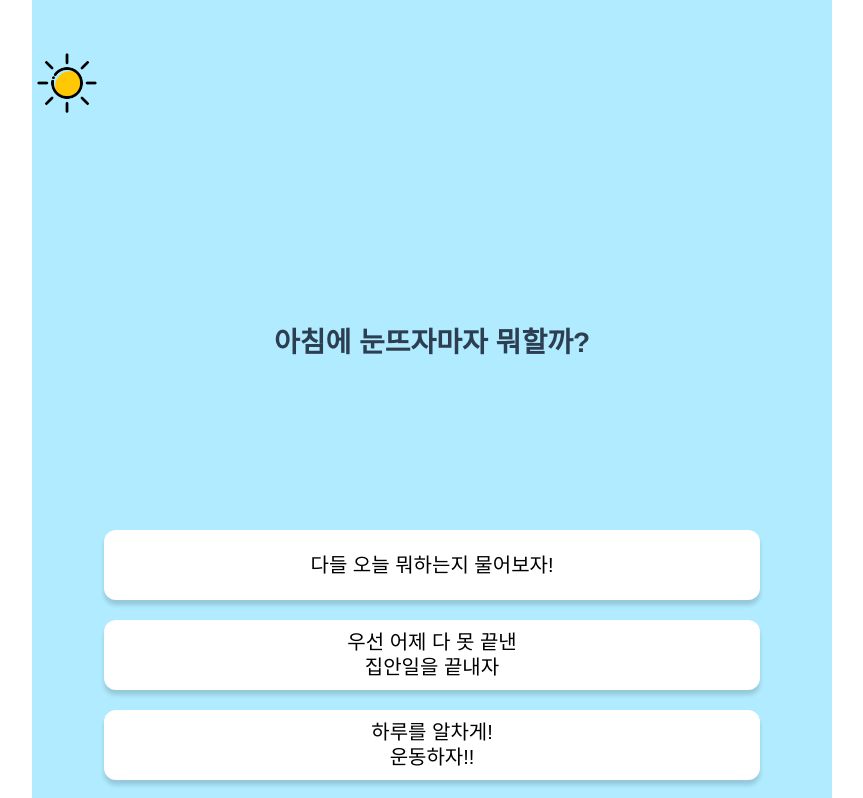
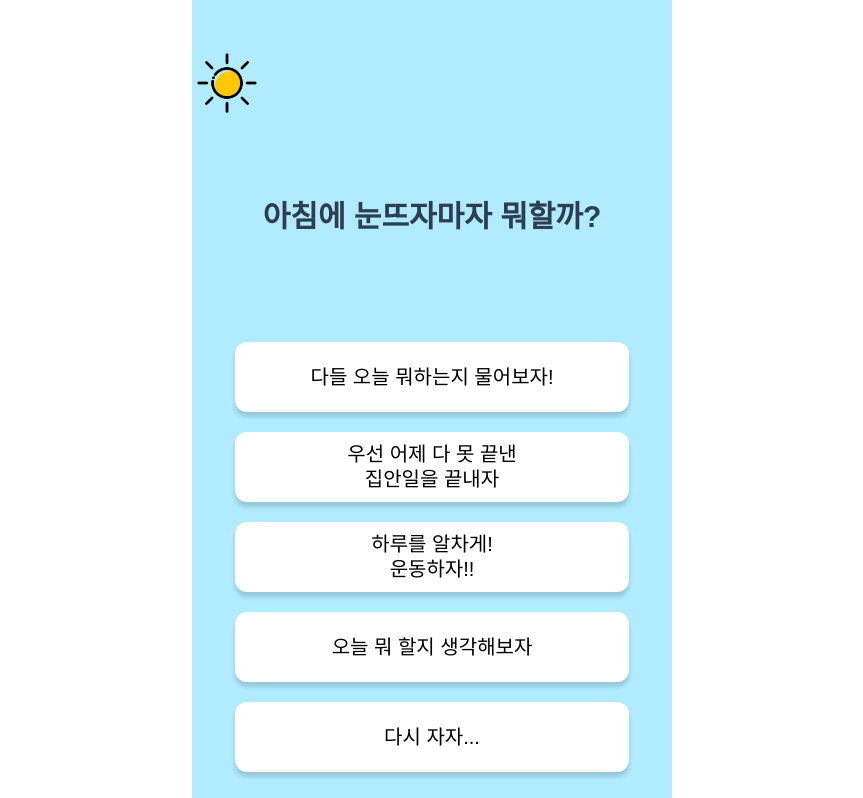
Before and after one commit to hytenic/Which-Electronic-Device-Am-I, a Vue app: page /#/question in a window 1280 px wide. Shown: the top 798 px of the page, without its empty margins (208-1071 px from the left). Built offline with nearby package versions, Linux system fonts and the light colour scheme.

Commit message:
fix broken web view ui and change font sizes using media queries

```diff
--- a/src/App.vue
+++ b/src/App.vue
@@ -18,7 +18,7 @@ export default {
   text-align: center;
   color: #2c3e50;
   /* min-height: 100vh; */
-  width: 100%;
+  width: 100vmin;
   height: 100%;
 }
 body {
@@ -27,7 +27,8 @@ body {
 /* fix width for tablets & laptop*/
 @media screen and (min-width: 480px){
   #app {
-    width: 100vmin;
+    width: 480px; /*// 웹뷰 해, 달, 별만 위치 망가짐 ㅜㅜ!*/
+    /* width: 100vmin; /*웹뷰 엄청 깨짐! */
     margin: 0 auto;
   }
 }
--- a/src/data/Questions.json
+++ b/src/data/Questions.json
@@ -154,7 +154,7 @@
     }
   },
   {
-    "question": "길을 지나가다가 들어가고 싶은 곳을 발견했다.\n어떤 곳일까?",
+    "question": "길을 지나가다가 \n들어가고 싶은 곳을 발견했다.\n어떤 곳일까?",
     "answers": [
       "요즘 유행하는 스타일의 옷가게",
       "최신 전자기기 스토어",
@@ -273,7 +273,7 @@
     }
   },
   {
-    "question": "오늘 하루를 끝내고 들어와 잘 준비를 마쳤다.\n잠들기 전, 방에서 뭐 할 거야?",
+    "question": "오늘 하루를 끝내고 들어와 \n잘 준비를 마쳤다.\n잠들기 전, 방에서 뭐 할 거야?",
     "answers": [
       "오늘 하루 느꼈던 감정과 생각들을\n다이어리에 옮겨본다",
       "SNS 하기",
--- a/src/data/Result.json
+++ b/src/data/Result.json
@@ -1,10 +1,10 @@
 {
-  "radio": "옛것의 미를 즐길 줄 아는 당신, \n촉촉한 아날로그 감성을 가지고 있군요. \n전자책보단 종이 냄새 나는 책이 좋고,\n가끔 옛날 것들이 \n아름답고 이뻐 보이진 않나요? \n바쁜 일상 속에서도  \n여유를 잃지 않으려고 노력하는 당신,  \n잔잔한 노래를 들으며 햇살 가득  \n바람 들어오는 창가에 앉아  \n추억을 돌아보는 시간이  \n당신에게 큰 충전이 될 것 같네요.",
+  "radio": "옛것의 미를 즐길 줄 아는 당신, \n촉촉한 아날로그 감성을 가지고 있군요. \n전자책보단 종이 냄새 나는 책이 좋고,\n가끔 옛날 것들이 \n아름답고 이뻐 보이진 않나요? \n바쁜 일상 속에서도 \n여유를 잃지 않으려고 노력하는 당신,  \n잔잔한 노래를 들으며 햇살 가득  \n바람 들어오는 창가에 앉아  \n추억을 돌아보는 시간이  \n당신에게 큰 충전이 될 것 같네요.",
   "phone": "어딜 가나 스포트라이트가 따라다니는 당신!  \n자타공인 인싸가 분명합니다.  \n사람들이 나를 좋아하는 것  \n당신은 알고 있을 거에요. \n속으로 관심받는 것을  \n즐기고 있을 수도 있겠네요! \n사람들에게 사랑받는 이유는 분명 있을거에요!  \n계속해서 끼와 매력을 뿜뿜해주세요! \n보는 우리가 즐겁거든요ㅎ \n 하지만 남에게 보여지는 나보다  \n내가 보는 나를 더 사랑할 수 있도록 \n혼자만의 시간도 가져주세요!",
-  "ps": "유쾌통쾌 흥부자 당신.  \n신나고 재밌으면 된 거 아니겠습니까! \n길 가다 들은 신나는 노래는  \n당신을 흥얼거리게 하고  \n광대를 자처하며 다른 사람들을 웃게하네요.  \n적막이 3초 이상 흐르는 모임은 견디기 힘들수도.. \n인생의 재미를 아는 당신,  \n늘 그렇게 유쾌통쾌,  \n높은 텐션 유지하며 살아주세요!  \n하지만, 재미없고 신나지 않는 순간이 오면  \n그땐 그렇게 그냥 내버려둬요.  \n애쓰지말고!",
-  "watch": "자기관리를 철저히 하는 당신.  \n시간도, 건강도 열심히 관리하려고 하는군요.  \n어쩌면 #생산성 #효율성은  \n당신의 일상에 큰 키워드일지도 모르겠어요.  \n새로운 것을 누구보다 더 빠르게 해보고 싶은  \n나만의 오기도 혹시 있을까요?  \n오늘도 또 도전하며 앞으로 나가고 있을 당신!  \n가끔은 헝클어진 머리로 아무 계획 없이  \n집 밖을 나가보는 것은 어떨까요?",
-  "airpod": "WOW! 쏘 트렌디!  \n요새 뭐가 핫한지 왠지 잘 알고 있을 것 같은데요?  \n혹시 작년에 입은 옷은  \n올해 입기 싫진 않나요? \n당신의 SNS를 보며 세상을 구경하는 친구들이 있으니 \n계속 열심히 돌아다녀 주세요!  \n하지만 남들이 하는 것을 다 해볼 순 없어요! \n가끔은 새로운 것 말고,  \n지나간 것 혹은 기존의 것의  \n아름다움을 발견해보는 하루를 가져도 좋을 것 같아요.",
-  "calculator": "논리갑! 이성 충만 당신!  \n계획 세우는 것이 즐겁고  \n의도한대로 들어맞는 상황은 더 즐겁죠!  \n다른 사람의 감정도 중요하지만  \n사실 확인이 더 중요할 때가 종종 있어요.  \n상상의 나래를 펼치는 것보단  \n인생에 대한 계획을 세우면서  \n시간을 보내곤 해요.  \n효율을 중요하게 생각하다보니  \n가끔 차갑다는 인상을 줄 수도 있겠네요.  \n하지만 우리에게 당신은 늘 필요한 존재랍니다!",
+  "ps": "유쾌통쾌 흥부자 당신.  \n신나고 재밌으면 일단 좋아요! \n길 가다 들은 신나는 노래는  \n당신을 흥얼거리게 하고  \n늘 다른 사람들을 웃게하네요.\n너무 어색한 모임은 견디기 힘들수도.. \n인생의 재미를 아는 당신,  \n늘 그렇게 유쾌통쾌,  \n높은 텐션 유지하며 살아주세요!  \n하지만, 재미없고 신나지 않는 순간이 오면  \n그땐 그렇게 그냥 내버려둬요.  \n애쓰지말고!",
+  "watch": "자기관리를 철저히 하는 당신.  \n시간도, 건강도 열심히 관리하네요! \n어쩌면 #생산성 #효율성은  \n당신의 일상에 큰 키워드일지도 모르겠어요.\n새로운 것을 누구보다 더 빠르게 해보고 싶은  \n나만의 오기도 혹시 있을까요?  \n오늘도 또 도전하며 앞으로 나가고 있을 당신!  \n가끔은 헝클어진 머리로 아무 계획 없이  \n집 밖을 나가보는 것은 어떨까요?",
+  "airpod": "WOW! 핫해 핫해!\n 트렌드를 아는 사람! \n절대 유행해 뒤쳐지는 법이 없네요! \n당신의 SNS는 핫플로 가득할 것 같아요 \n가끔은 나에게 익숙한 것, 나만의 것의 \n아름다움을 뒤돌아 보는 것도 좋아요!",
+  "calculator": "논리갑! 이성 충만 당신!  \n계획 세우는 것이 즐겁고  \n의도한대로 들어맞는 상황은 더 즐겁죠!  \n다른 사람의 감정도 중요하지만  \n사실 확인이 더 중요할 때가 종종 있어요.  \n상상의 나래를 펼치는 것보단  \n인생에 대한 계획을 세우면서  \n시간을 보내곤 해요.  \n효율을 중요하게 생각하다보니  \n가끔 차갑다는 인상을 줄 수도 있겠네요.",
   "headphone": "독립적인 당신.  \n무인도에 떨궈나도 잘 살아날 것 같은 당신. \n혹시 가끔 4차원이라는 소리를 듣진 않나요? \n혼자만의 시간이 필요하고  \n상상의 나래를 펼치며 시간을 보내기도 하나요?  \n인생은 혼자 살아내는 것이라고  \n생각할 때도 있는지 모르겠어요!  \n나만의 것이 확실하여 무슨 일이 있어도  \n잘 이겨낼 수 있는 뚝심있는 당신이 멋있어요!",
   "drone": "동에 번쩍 서에 번쩍! \n여기저기 다니는 것을 좋아하는 당신! \n집에 오래 있으면 좀이 쑤시지는 않나요? \n새로운 모험이 기다리는 곳이라면 \n어디든 멀지 않죠? \n늘 마음속에 가고 싶은 여행지를 품고 살고\n새로운 사람을 만나는 것에 겁이 없는 당신\n행복해 보여요!",
   "keyboard": "뭐 하나 꽂히면 노빠꾸인 당신! \n덕후 기질이 풍부하네요. \n좋아하는 것에 꽂히면 밤새우는 것은 \n식은 죽 먹기일지도 모르겠어요. \n내가 흥미로워하는 그것을 위해서라면 \n다른 것들쯤이야 쉽게 제쳐둘 수 있어요. \n한 번 시작하면 끝을 볼 수 있는 자질을 지닌 당신, \n뭐라도 하고자 하면 해내겠네요! \n덕업일치가 답일 수도 있겠어요! \n뭐가 되었든, 건강은 챙기면서 하세요~",
--- a/src/views/Question.vue
+++ b/src/views/Question.vue
@@ -60,6 +60,7 @@ export default {
         this.$store.state.result = this.result
         this.$router.push('/loading')
       }
+      console.log(screen.width)
     }
   },
   computed: {
@@ -108,9 +109,9 @@ export default {
 }
 
 .title {
-  font-size: 28px;
+  font-size: 22px;
   font-weight: bold;
-  padding: 40% 10% 20% 10%;
+  padding: 36% 10% 10% 10%;
   color: var(--title-color);
   white-space: pre-line;
 }
@@ -121,13 +122,12 @@ export default {
 
 .btn-answer {
   width: 82%;
-  height: 70px;
+  height: 50px;
   border-radius: 12px;
   border: 0px;
   color: black;
-  font-size: 20px;
+  font-size: 15px;
   font-weight: normal;
-  padding: 10px;
   background-color: var(--btn-color);
   box-shadow: 0px 5px 4px rgba(0, 0, 0, 0.15);
   margin: 10px;
@@ -169,5 +169,29 @@ export default {
 .stary-night-enter-active {
   transition: all 1s cubic-bezier(.41,.27,.53,1.57)
 }
-
+/* fix width for tablets & laptop*/
+@media screen and (min-width: 480px){
+  .title {
+    font-size: 30px;
+    font-weight: bold;
+    padding: 40% 10% 20% 10%;
+    color: var(--title-color);
+    white-space: pre-line;
+  }
+  .btn-answer {
+    width: 82%;
+    height: 70px;
+    border-radius: 12px;
+    border: 0px;
+    color: black;
+    font-size: 20px;
+    font-weight: normal;
+    background-color: var(--btn-color);
+    box-shadow: 0px 5px 4px rgba(0, 0, 0, 0.15);
+    margin: 10px;
+    outline: none;
+    white-space: pre-line;
+    line-height: 1.25;
+  }
+}
 </style>
--- a/src/views/Result.vue
+++ b/src/views/Result.vue
@@ -38,7 +38,7 @@
         </button>
       </span>
     </div>
-
+    <!-- <img class="logo-img-result" src="../assets/logo-white.png" alt="logo"> -->
     <footer>
       <img class="logo-img-result" src="../assets/logo-white.png" alt="logo">
     </footer>
@@ -156,12 +156,12 @@ export default {
 
   #device-description {
     color: white;
-    font-size: 24px;
+    font-size: 22px;
     font-weight: bold;
     padding-top: 30px;
   }
   #result-device{
-    font-size: 36px;
+    font-size: 32px;
     padding-bottom: 30px;
     color: white;
     font-weight: bold;
@@ -170,7 +170,7 @@ export default {
   .description {
     width: 85%;
     margin: 30px;
-    font-size: 16px;
+    font-size: 14px;
     line-height: 1.3;
     color: white;
   }
@@ -192,12 +192,12 @@ export default {
 
   .btn-text {
     color: white;
-    font-size: 24px;
+    font-size: 18px;
     font-weight: bold;
   }
 
   .btn-img {
-    width: 66px;
+    width: 62px;
   }
 
   .btn-share {
@@ -244,4 +244,27 @@ export default {
     top: 0px;
     position: absolute;
   }
+
+  @media(min-width:400px){
+    #device-description {
+      font-size: 22px;
+      font-weight: bold;
+      padding-top: 40px;
+    }
+    .description {
+      width: 85%;
+      margin: 30px;
+      font-size: 18px;
+      line-height: 1.3;
+      color: white;
+    }
+    .btn-text {
+      color: white;
+      font-size: 22px;
+      font-weight: bold;
+    }
+    .btn-img {
+      width: 70px;
+    }
+}
 </style>
```
